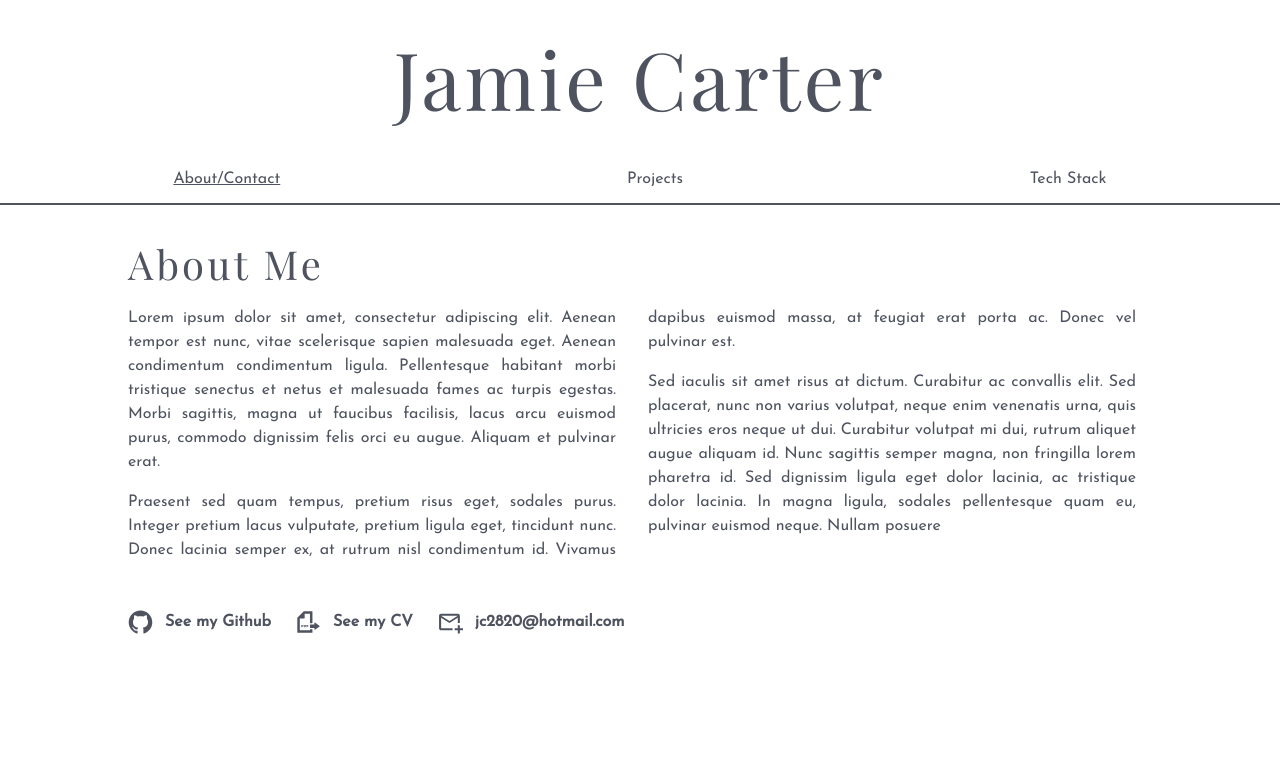
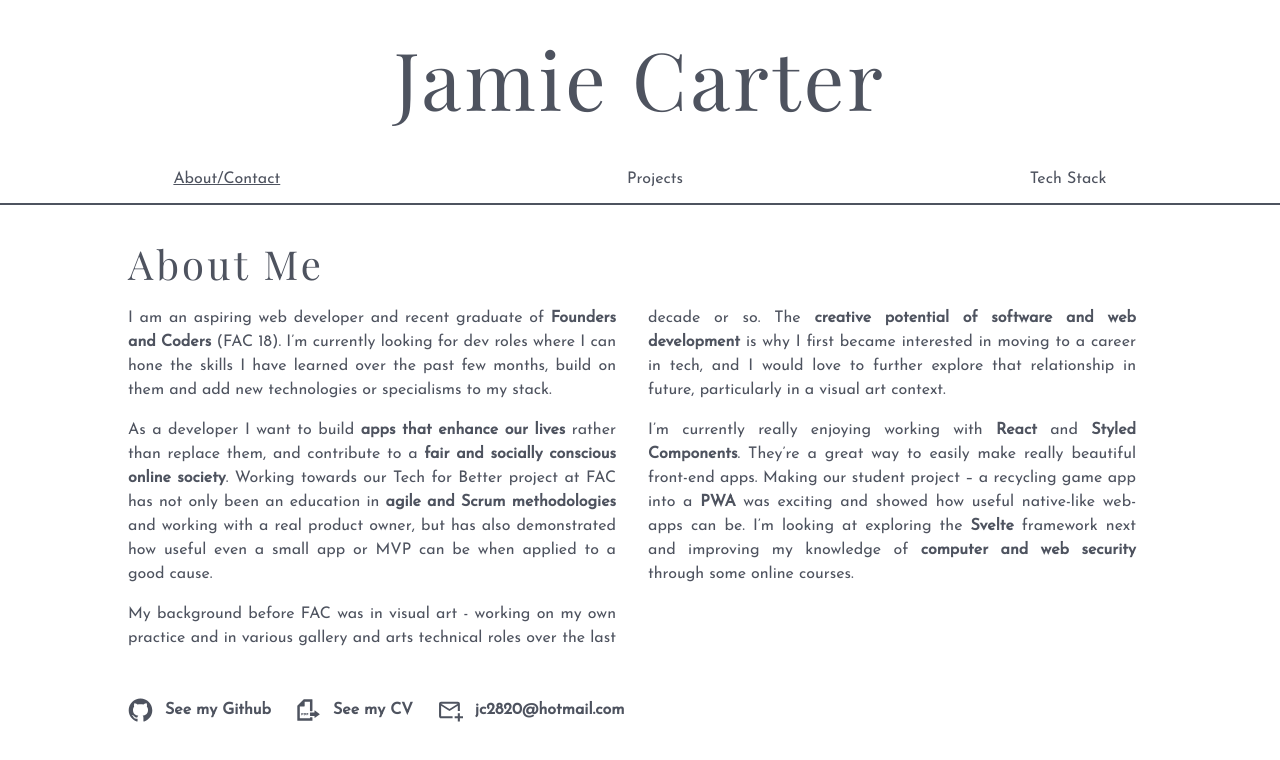
Before and after one commit to jc2820/portfolio-2020, a React (Create React App) app: page / in a window 1280 px wide. Shown: the top 760 px of the page. Built offline with nearby package versions, Linux system fonts and the light colour scheme; the HTML template or start-up script is replaced by a standard one.

Commit message:
Alter project links and update texts

```diff
--- a/src/components/About/AboutBox/AboutBox.js
+++ b/src/components/About/AboutBox/AboutBox.js
@@ -1,5 +1,6 @@
 import React from "react";
 import * as SC from "./AboutBox.style";
+import { Bold } from "../../../utils/Master.style";
 
 const AboutBox = () => {
   return (
@@ -7,27 +8,41 @@ const AboutBox = () => {
       <h2>About Me</h2>
       <SC.Columns>
         <p>
-        Lorem ipsum dolor sit amet, consectetur adipiscing elit. Aenean tempor
-        est nunc, vitae scelerisque sapien malesuada eget. Aenean condimentum
-        condimentum ligula. Pellentesque habitant morbi tristique senectus et
-        netus et malesuada fames ac turpis egestas. Morbi sagittis, magna ut
-        faucibus facilisis, lacus arcu euismod purus, commodo dignissim felis
-        orci eu augue. Aliquam et pulvinar erat.
+          I am an aspiring web developer and recent graduate of{" "}
+          <Bold>
+            <a href="https://www.foundersandcoders.com/">Founders and Coders</a>
+          </Bold>{" "}
+          (FAC 18). I’m currently looking for dev roles where I can hone
+          the skills I have learned over the past few months, build on them and
+          add new technologies or specialisms to my stack.
         </p>
         <p>
-        Praesent sed quam tempus, pretium risus eget, sodales purus. Integer
-        pretium lacus vulputate, pretium ligula eget, tincidunt nunc. Donec
-        lacinia semper ex, at rutrum nisl condimentum id. Vivamus dapibus
-        euismod massa, at feugiat erat porta ac. Donec vel pulvinar est.{" "}
+          As a developer I want to build{" "}
+          <Bold>apps that enhance our lives</Bold> rather than replace them, and
+          contribute to a{" "}
+          <Bold>fair and socially conscious online society</Bold>. Working
+          towards our Tech for Better project at FAC has not only been an
+          education in <Bold>agile and Scrum methodologies</Bold> and working
+          with a real product owner, but has also demonstrated how useful even a
+          small app or MVP can be when applied to a good cause.
         </p>
         <p>
-        Sed iaculis sit amet risus at dictum. Curabitur ac convallis elit. Sed
-        placerat, nunc non varius volutpat, neque enim venenatis urna, quis
-        ultricies eros neque ut dui. Curabitur volutpat mi dui, rutrum aliquet
-        augue aliquam id. Nunc sagittis semper magna, non fringilla lorem
-        pharetra id. Sed dignissim ligula eget dolor lacinia, ac tristique dolor
-        lacinia. In magna ligula, sodales pellentesque quam eu, pulvinar euismod
-        neque. Nullam posuere
+          My background before FAC was in visual art - working on my own
+          practice and in various gallery and arts technical roles over the last
+          decade or so. The{" "}
+          <Bold>creative potential of software and web development</Bold> is why
+          I first became interested in moving to a career in tech, and I would
+          love to further explore that relationship in future, particularly in a
+          visual art context.
+        </p>
+        <p>
+          I’m currently really enjoying working with <Bold>React</Bold> and{" "}
+          <Bold>Styled Components</Bold>. They’re a great way to easily make
+          really beautiful front-end apps. Making our student project – a
+          recycling game app into a <Bold>PWA</Bold> was exciting and showed how
+          useful native-like web-apps can be. I’m looking at exploring the{" "}
+          <Bold>Svelte</Bold> framework next and improving my knowledge of{" "}
+          <Bold>computer and web security</Bold> through some online courses.
         </p>
       </SC.Columns>
     </SC.AboutBox>
--- a/src/components/About/AboutBox/AboutBox.style.js
+++ b/src/components/About/AboutBox/AboutBox.style.js
@@ -25,6 +25,15 @@ const AboutBox = styled.section`
     line-height: 1.5;
   }
 
+  a {
+    text-decoration: none;
+    color: #4e535f;
+  }
+
+  a:hover {
+    text-decoration: underline;
+  }
+
   @media (min-width: 1024px) {
      {
       p {
--- a/src/components/Projects/ProjectsContainer/ProjectsMap.style.js
+++ b/src/components/Projects/ProjectsContainer/ProjectsMap.style.js
@@ -21,6 +21,7 @@ const Card = styled.div`
     color: #4e535f;
     text-align: justify;
     line-height: 1.5;
+    margin: 0rem 1rem 1rem 0rem;
   }
 
   a {
@@ -53,7 +54,7 @@ const StackItem = styled.p`
 const LinksBox = styled.div `
   display: flex;
   flex-direction: row;
-  justify-content: space-between;
+  justify-content: space-evenly;
 `;
 
 export { Card, StackItem, LinksBox };
--- a/src/index.css
+++ b/src/index.css
@@ -1,7 +1,3 @@
-/* * {
-  box-sizing: border-box;
-} */
-
 body {
   background-color: white;
   margin: 0;
--- a/src/utils/projectData.js
+++ b/src/utils/projectData.js
@@ -12,7 +12,7 @@ const projectData = [
   {
     name: "Gateway2Heritage",
     description:
-      "An image licensing platform for small heritage museums in the UK.",
+      "An image licensing platform for small heritage and cultural museums in the UK. Made as part of the Tech for Better programme at Founders and Coders",
     stack:
       "ReactJS, React-Router, Styled-Components, Netlify Lambda Functions, Airtable, TravisCI, Codecov, Jest",
     url: "",
@@ -23,9 +23,9 @@ const projectData = [
   {
     name: "Reduce, Reuse, Recycle!",
     description:
-      "A game app designed to teach kids about recycling and the environment.",
+      "A drag-and-drop game designed to teach kids about recycling and the environment. Made as a student picked project and introduction to prototyping and scrum methodology",
     stack:
-      "ReactJS, React-Router, Styled-Components, PWA, TravisCI, Codecov, Jest, Netlify",
+      "ReactJS, React-Router, Styled-Components, Drag and Drop with touch support, PWA, TravisCI, Codecov, Jest, Netlify",
     url: "https://reduce-reuse-recycle.netlify.com",
     gitUrl: "https://github.com/jc2820/recycling-game",
     imgAlt: "A Screengrab of the Reduce, Reuse, Recycle! game screen",
@@ -34,7 +34,7 @@ const projectData = [
   {
     name: "The Game of Life",
     description:
-      "A reworked version of the original 1860 'Game of Life' board game.",
+      "A reworked version of the original 1860 'Game of Life' boardgame. Made as an introduction to the React framework",
     stack: "ReactJS, CSS, TravisCI, Jest, Netlify",
     url: "https://the-game-of-life-1860.netlify.com/",
     gitUrl: "https://github.com/jc2820/reactweek-jb",
@@ -43,7 +43,8 @@ const projectData = [
   },
   {
     name: "Prepper",
-    description: "An apocolypse prepping hub with tips and advice.",
+    description:
+      "An apocolypse prepping hub where preppers can post and see tips and advice for a range of apocolypses. Made with express and Handlebars.",
     stack:
       "ExpressJS, Handlebars, PostgreSQL, CSS, TravisCI, Tape, Supertest, Heroku",
     url: "https://jamarad.herokuapp.com/",
@@ -54,7 +55,7 @@ const projectData = [
   {
     name: "Sorting Hat",
     description:
-      "A Harry Potter Sorting Hat app with database and authentication.",
+      "A Harry Potter Sorting Hat app with PostgreSQL database, authentication and cookies.",
     stack:
       "HTML, CSS, JavaScript, NodeJS, PostgreSQL, BCrypt, JSONWebToken, TravisCI, Tape, Supertest, Codecov, Heroku",
     url: "https://kgbj-week-7.herokuapp.com/",
@@ -74,7 +75,8 @@ const projectData = [
   },
   {
     name: "WTF: Where's the Food?",
-    description: "Search for a country to reveal their national dish.",
+    description:
+      "Pick a country in the autocomplete search bar to reveal their national dish.",
     stack: "HTML, CSS, JavaScript, NodeJS, Tape, NYC, TravisCI, Heroku",
     url: "https://wtf-wheres-the-food.herokuapp.com/",
     gitUrl: "https://github.com/jc2820/week4-cikp-autocomplete",
@@ -83,7 +85,8 @@ const projectData = [
   },
   {
     name: "Gifsthesia",
-    description: "Guess the song title by analysing the gifs.",
+    description:
+      "Guess the song title by analysing the gifs. An introduction to working with APIs",
     stack: "HTML, CSS, JavaScript, Tape, Giphy API, Musicmatch API",
     url: "https://fac18.github.io/week3-cikp-gifsthesia/",
     gitUrl: "https://github.com/jc2820/week3-cikp-gifsthesia",
```
Lines whose indentation alone changed are shown as unchanged.
